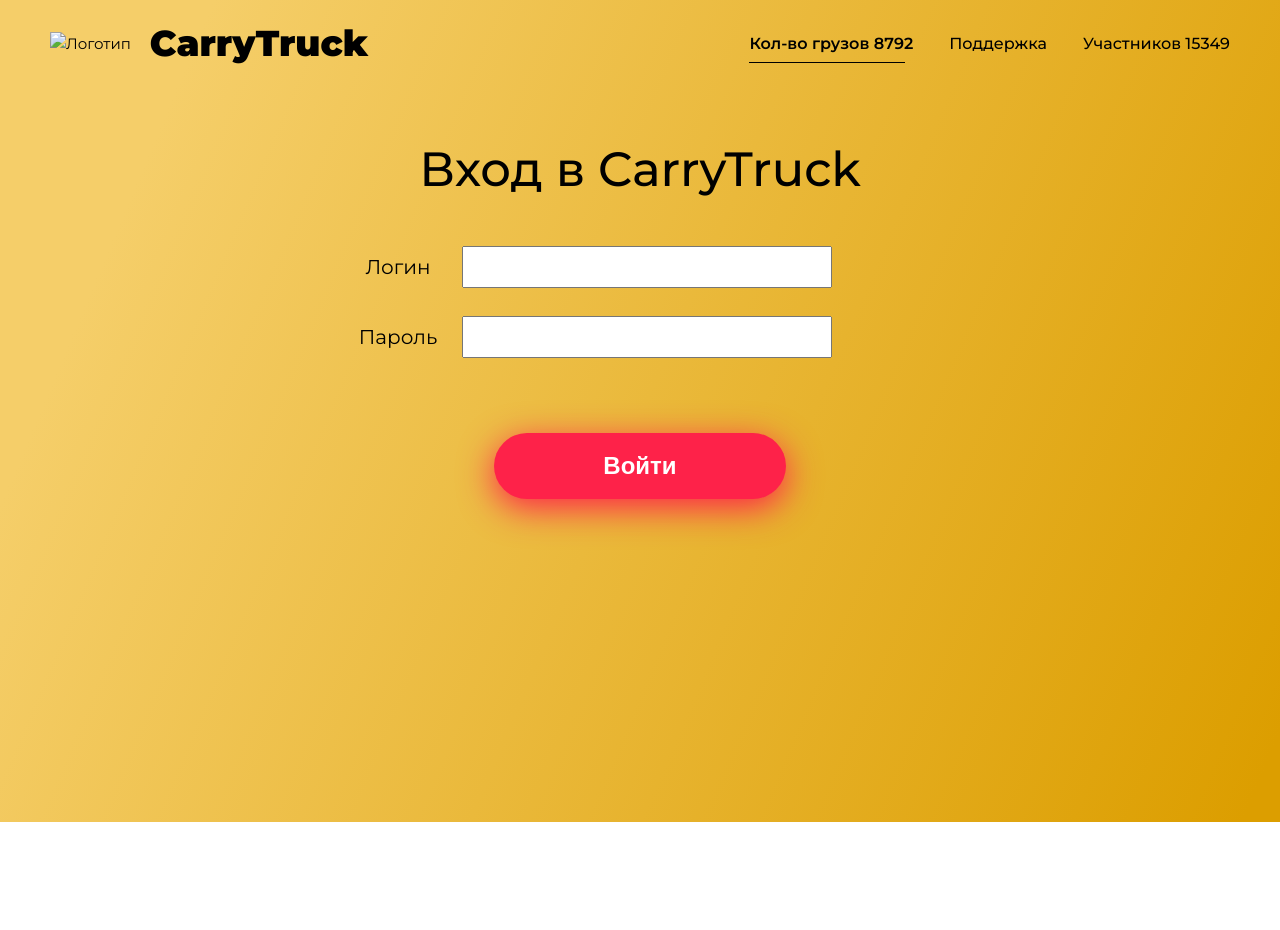
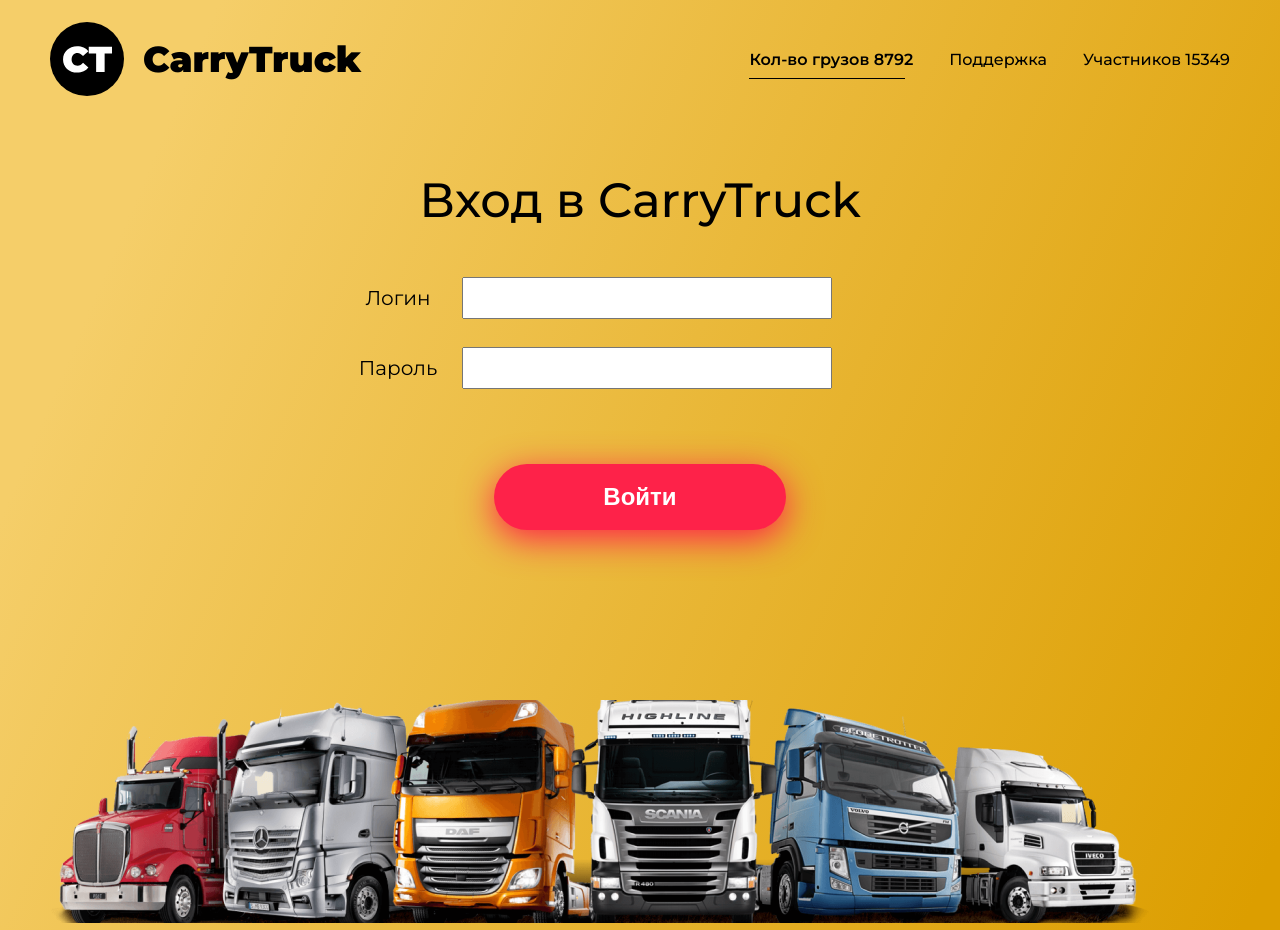
Before and after one commit to lesha-ka/site-CarryTruck-frontend, a plain HTML site: page login.html in a window 1280 px wide. Before the commit the page ends 822 px from the top, so only its background shows below. Drawn offline with Linux system fonts and the light colour scheme; the site is published under a folder, as on GitHub Pages, so addresses that start at the root find nothing.

Commit message:
fix img src

```diff
--- a/login.html
+++ b/login.html
@@ -11,7 +11,7 @@
 		<div class="container">
 			<header class="header">
 				<div class="header-logo">
-					<img src="/assets/images/logo.svg" alt="Логотип"><!-- Добавляем картинку логотипа -->
+					<img src="assets/images/logo.svg" alt="Логотип"><!-- Добавляем картинку логотипа -->
 					<h1 class="header-title">CarryTruck</h1> <!-- Главный заголовок страницы -->
 				</div>
 				<div class="header-values">
@@ -38,7 +38,7 @@
 			</main>
 			<footer class="footer">
 				<div class="footer-img">
-					<img src="/assets/images/cars.png" alt="">
+					<img src="assets/images/cars.png" alt="">
 				</div>
 			</footer>
 		</div>
```
Also changed, not shown: Index.html (+3 -3 lines).
